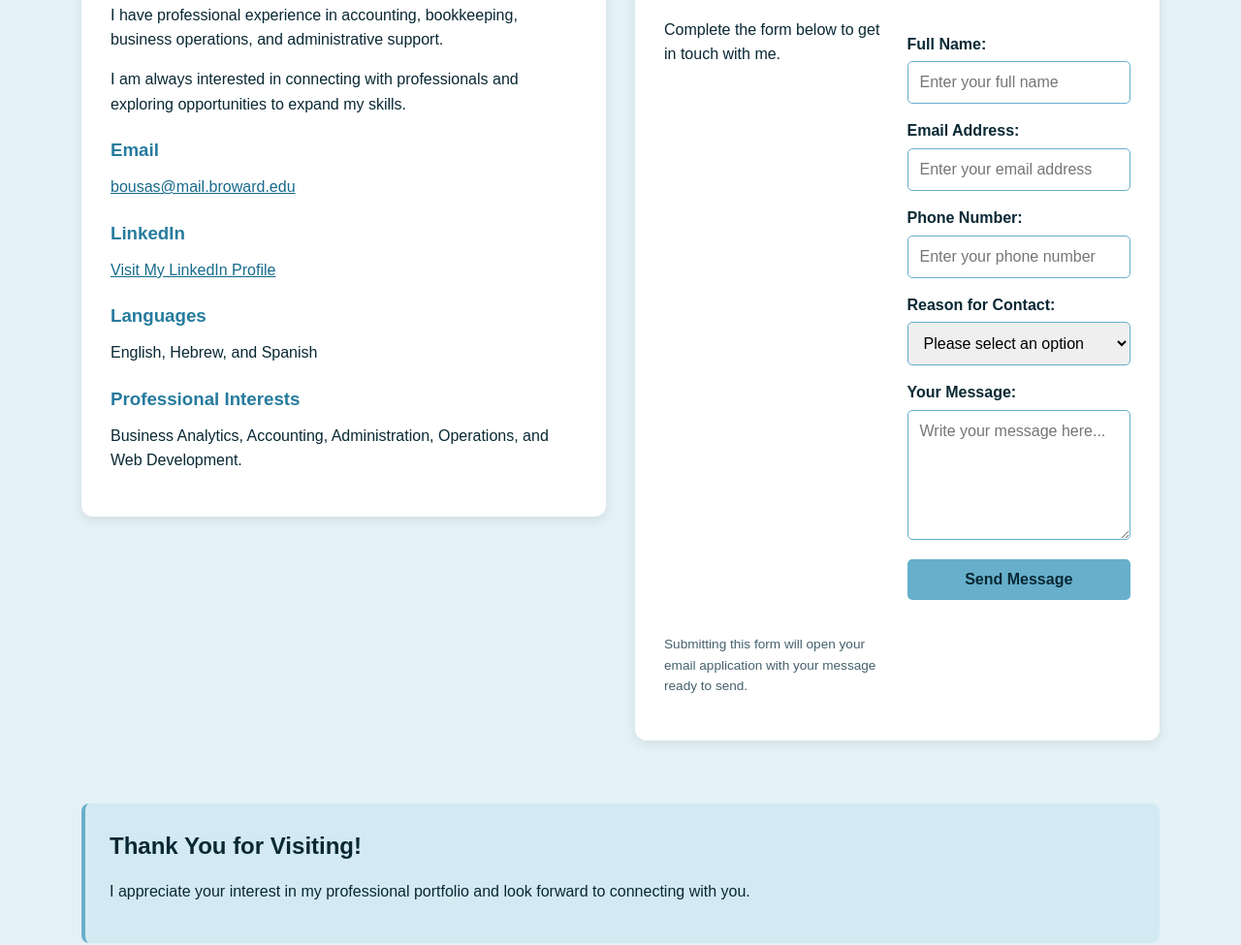
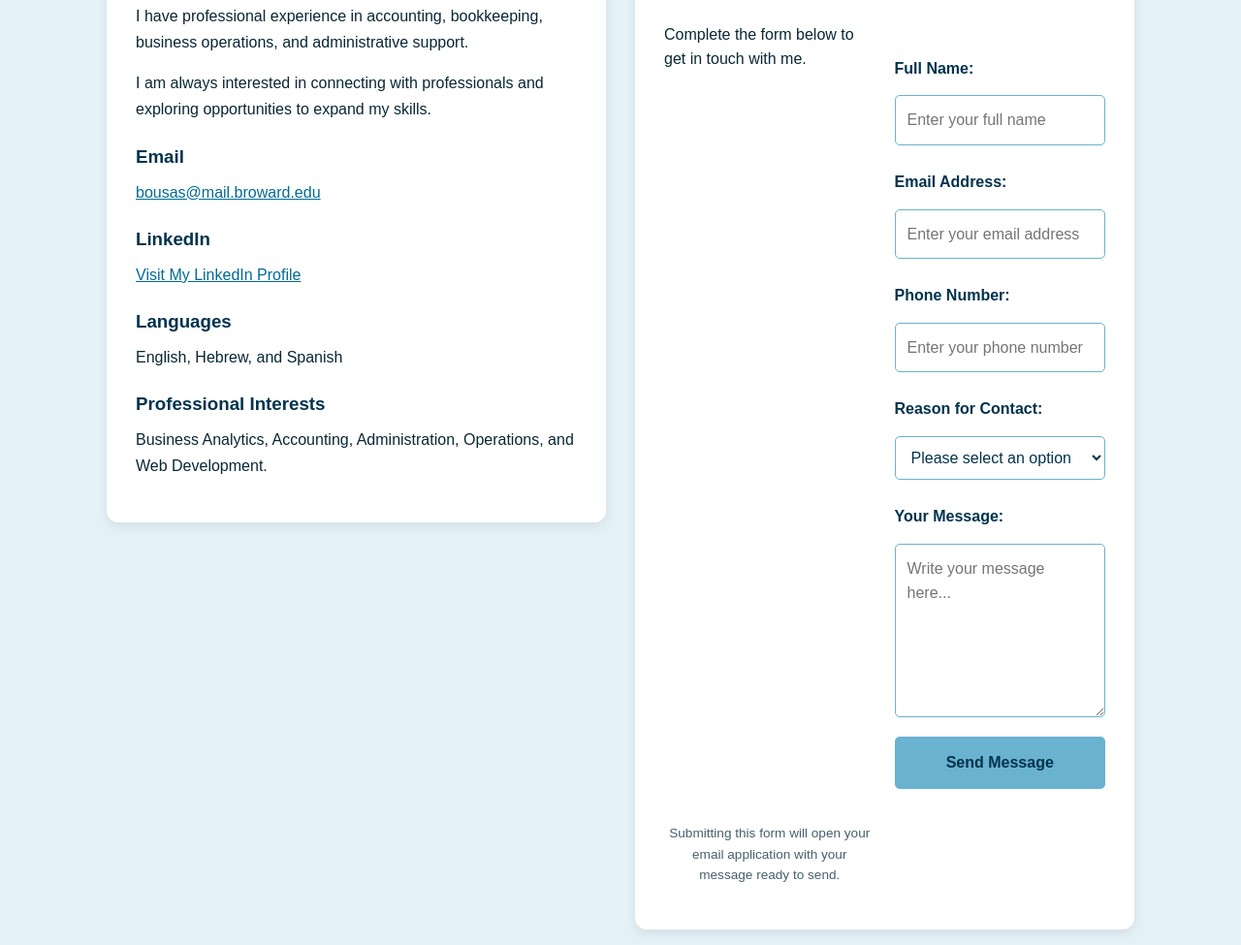
Before and after one commit to midniqhtsky/skysarah-professional-portfolio, a plain HTML site: page contact.html in a window 1280 px wide. Shown: the part 526-1501 px from the top of the page at 97% size. Drawn offline with Linux system fonts and the light colour scheme.

Commit message:
Enhance contact.html with styles and layout
Added CSS styles for layout and form elements in the contact page.

```diff
--- a/contact.html
+++ b/contact.html
@@ -9,17 +9,146 @@
 
 <head>
     <meta charset="UTF-8">
-    <meta name="viewport"
-          content="width=device-width, initial-scale=1.0">
-    <meta name="description"
-          content="Contact Sky Bouskila for professional opportunities.">
+    <meta name="viewport" content="width=device-width, initial-scale=1.0">
+    <meta name="description" content="Contact Sky Bouskila for professional opportunities.">
 
     <title>Sky Bouskila | Contact</title>
 
     <link rel="stylesheet" href="css/styles.css">
+
+    <style>
+        * {
+            box-sizing: border-box;
+        }
+
+        .contact-page {
+            width: 100%;
+            max-width: 1100px;
+            margin: 0 auto;
+            padding: 25px 20px;
+        }
+
+        .contact-intro {
+            margin-bottom: 30px;
+        }
+
+        .contact-intro h2 {
+            margin-bottom: 15px;
+        }
+
+        .contact-layout {
+            display: grid;
+            grid-template-columns: minmax(0, 1fr) minmax(0, 1fr);
+            gap: 30px;
+            align-items: start;
+            margin: 30px 0;
+        }
+
+        .contact-info,
+        .contact-form {
+            background-color: #ffffff;
+            padding: 30px;
+            border-radius: 12px;
+            box-shadow: 0 4px 12px rgba(0, 0, 0, 0.08);
+            min-width: 0;
+        }
+
+        .contact-info h2,
+        .contact-form h2 {
+            color: #00334d;
+            margin-bottom: 20px;
+        }
+
+        .contact-info h3 {
+            color: #00334d;
+            margin-top: 20px;
+            margin-bottom: 8px;
+        }
+
+        .contact-info p {
+            line-height: 1.7;
+            margin-bottom: 15px;
+            overflow-wrap: anywhere;
+        }
+
+        .contact-info a {
+            color: #006b96;
+        }
+
+        .contact-form form {
+            display: flex;
+            flex-direction: column;
+            gap: 10px;
+            margin-top: 20px;
+        }
+
+        .contact-form label {
+            font-weight: bold;
+            color: #00334d;
+        }
+
+        .contact-form input,
+        .contact-form select,
+        .contact-form textarea {
+            display: block;
+            width: 100%;
+            padding: 12px;
+            border: 1px solid #69b2d0;
+            border-radius: 5px;
+            font: inherit;
+            background-color: #ffffff;
+            color: #00334d;
+        }
+
+        .contact-form textarea {
+            resize: vertical;
+        }
+
+        .contact-form button {
+            background-color: #69b2d0;
+            color: #00334d;
+            border: none;
+            padding: 14px;
+            border-radius: 5px;
+            font: inherit;
+            font-weight: bold;
+            cursor: pointer;
+            margin-top: 10px;
+        }
+
+        .contact-form button:hover {
+            background-color: #4a9fbe;
+        }
+
+        #form-note {
+            font-size: 0.85rem;
+            text-align: center;
+            margin-top: 15px;
+        }
+
+        .contact-thanks {
+            background-color: #d5ebf4;
+            padding: 25px;
+            border-left: 4px solid #69b2d0;
+            border-radius: 8px;
+            margin-top: 30px;
+        }
+
+        @media screen and (max-width: 767px) {
+            .contact-layout {
+                grid-template-columns: 1fr;
+            }
+
+            .contact-info,
+            .contact-form {
+                padding: 20px;
+            }
+        }
+    </style>
 </head>
 
 <body>
+
     <div id="container">
 
         <header>
@@ -37,14 +166,17 @@
                 <li><a href="projects.html">Projects</a></li>
                 <li><a href="skills.html">Skills</a></li>
                 <li><a href="resume.html">Resume</a></li>
-                <li><a href="contact.html"
-                       aria-current="page">Contact</a></li>
+                <li>
+                    <a href="contact.html" aria-current="page">
+                        Contact
+                    </a>
+                </li>
             </ul>
         </nav>
 
-        <main>
+        <main class="contact-page">
 
-            <section>
+            <section class="contact-intro">
                 <h2>Let's Connect!</h2>
 
                 <p>
@@ -58,7 +190,6 @@
 
             <div class="contact-layout">
 
-                <!-- Left Column -->
                 <section class="contact-info">
 
                     <h2>Contact Information</h2>
@@ -66,8 +197,7 @@
                     <p>
                         I have professional experience in
                         accounting, bookkeeping, business
-                        operations, and administrative
-                        support.
+                        operations, and administrative support.
                     </p>
 
                     <p>
@@ -87,8 +217,7 @@
                     <h3>LinkedIn</h3>
 
                     <p>
-                        <a
-                          href="https://www.linkedin.com/in/sarah-bouskila-78099219b"
+                        <a href="https://www.linkedin.com/in/sarah-bouskila-78099219b"
                            target="_blank"
                            rel="noopener noreferrer">
                             Visit My LinkedIn Profile
@@ -97,9 +226,7 @@
 
                     <h3>Languages</h3>
 
-                    <p>
-                        English, Hebrew, and Spanish
-                    </p>
+                    <p>English, Hebrew, and Spanish</p>
 
                     <h3>Professional Interests</h3>
 
@@ -111,7 +238,6 @@
 
                 </section>
 
-                <!-- Right Column -->
                 <section class="contact-form">
 
                     <h2>Send Me a Message</h2>
@@ -162,35 +288,25 @@
                             Reason for Contact:
                         </label>
 
-                        <select
-                            id="reason"
-                            name="reason"
-                            required>
-
+                        <select id="reason" name="reason" required>
                             <option value="">
                                 Please select an option
                             </option>
-
                             <option value="Job Opportunity">
                                 Job Opportunity
                             </option>
-
                             <option value="Business Inquiry">
                                 Business Inquiry
                             </option>
-
                             <option value="Networking">
                                 Networking
                             </option>
-
                             <option value="General Question">
                                 General Question
                             </option>
-
                             <option value="Other">
                                 Other
                             </option>
-
                         </select>
 
                         <label for="message">
@@ -221,7 +337,7 @@
 
             </div>
 
-            <aside>
+            <aside class="contact-thanks">
                 <h2>Thank You for Visiting!</h2>
 
                 <p>
@@ -243,33 +359,20 @@
     </div>
 
     <script>
-        const contactForm =
-            document.getElementById("contact-form");
+        const contactForm = document.getElementById("contact-form");
 
-        contactForm.addEventListener(
-            "submit",
-            function(event) {
-
+        contactForm.addEventListener("submit", function(event) {
             event.preventDefault();
 
             if (!contactForm.reportValidity()) {
                 return;
             }
 
-                const name =
-                    document.getElementById("full-name").value;
-
-                const email =
-                    document.getElementById("email").value;
-
-                const phone =
-                    document.getElementById("phone").value;
-
-                const reason =
-                    document.getElementById("reason").value;
-
-                const message =
-                    document.getElementById("message").value;
+            const name = document.getElementById("full-name").value;
+            const email = document.getElementById("email").value;
+            const phone = document.getElementById("phone").value;
+            const reason = document.getElementById("reason").value;
+            const message = document.getElementById("message").value;
 
             const subject = encodeURIComponent(
                 "Portfolio Contact: " + reason
@@ -286,8 +389,7 @@
             window.location.href =
                 "mailto:bousas@mail.broward.edu?subject=" +
                 subject + "&body=" + body;
-            }
-        );
+        });
     </script>
 
 </body>
```
Lines whose indentation alone changed are shown as unchanged.
